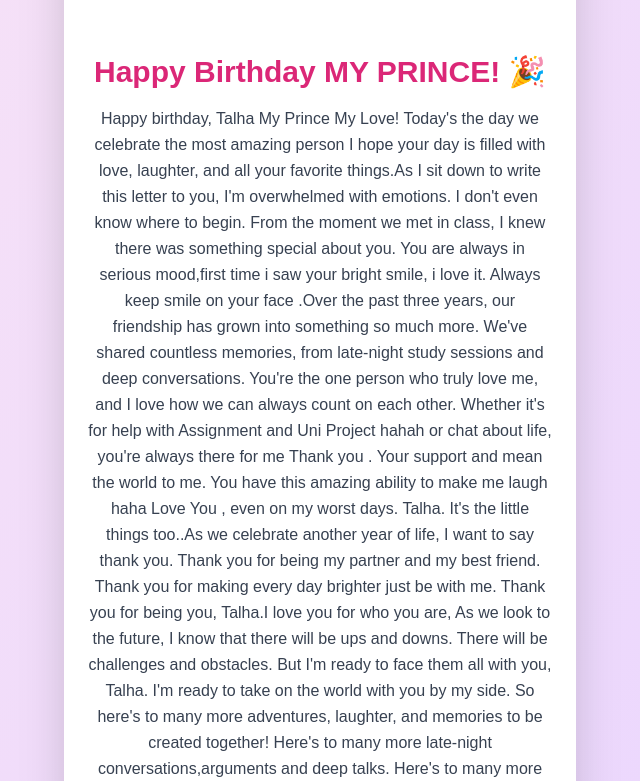
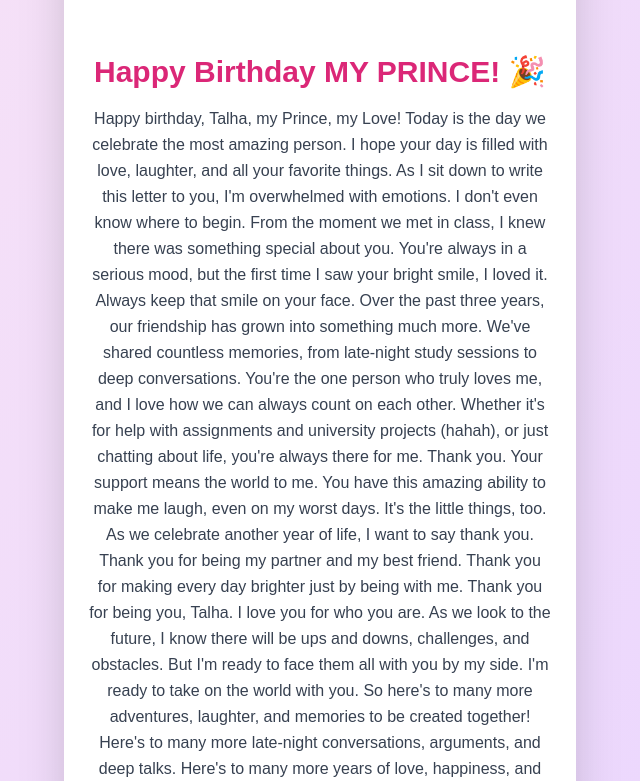
Before and after one commit to Sadia871/Talha, a Next.js app: page / in a window 1280 px wide. Shown: the part 899-1680 px from the top of the page, without its empty margins (320-960 px from the left). Built offline with nearby package versions, Linux system fonts and the light colour scheme.

Commit message:
Updated BirthdayCard component

```diff
--- a/app/components/BirthdayCard.tsx
+++ b/app/components/BirthdayCard.tsx
@@ -1,7 +1,6 @@
 "use client";
 import Link from 'next/link';
 import Image from 'next/image';
-import { FaHeart } from 'react-icons/fa';
 
 import React, { useState, useEffect } from 'react';
 import { Heart } from 'lucide-react';
@@ -83,38 +82,21 @@ export const BirthdayCard = () => {
           </h1>
 
           <p className="text-gray-700 mb-6 leading-relaxed">
-          Happy birthday, Talha My Prince My Love!
-          Today's the day we celebrate the most amazing person
-          I hope your day is filled with love, laughter,
-          and all your favorite things.As I sit down to write this letter to you,
-           I'm overwhelmed with emotions. I don't even know where to begin.
-            From the moment we met in class, I knew there was something special
-            about you. You are always in serious mood,first time i saw your bright smile,
-            i love it. Always keep smile on your face .Over the past three years,
-            our friendship has grown into something so much more. We've shared countless memories,
-            from late-night study sessions and deep conversations.
-            You're the one person who truly love me, and I love how
-             we can always count on each other. Whether it's for help with
-            Assignment and Uni Project hahah or chat about life,
-            you're always there for me Thank you . Your support and mean the world to me.
-             You have this amazing ability to make me laugh haha Love You ,
-           even on my worst days. Talha. It's the little things too..As we celebrate
-           another year of life,
-            I want to say thank you. Thank you for being my partner
-             and my best friend. Thank you for making every day brighter
-            just be with me. Thank you for being you, Talha.I love you for
-            who you are, As we look to the future, I know that there will be ups and downs.
-             There will be challenges and obstacles. But I'm ready to face them
-          all with you, Talha. I'm ready to take on the world with you by my side.
+  Happy birthday, Talha, my Prince, my Love! Today is the day we celebrate the most amazing person. I hope your day is filled with love, laughter, and all your favorite things.
 
-          So here's to many more adventures,
-          laughter, and memories to be created together!
-          Here's to many more late-night conversations,arguments and deep talks.
-          Here's to many more years of love, happiness, and growth together.
+  As I sit down to write this letter to you, I&apos;m overwhelmed with emotions. I don&apos;t even know where to begin. From the moment we met in class, I knew there was something special about you. You&apos;re always in a serious mood, but the first time I saw your bright smile, I loved it. Always keep that smile on your face.
 
-          Happy birthday, my love! I love you more than words can express.
+  Over the past three years, our friendship has grown into something much more. We&apos;ve shared countless memories, from late-night study sessions to deep conversations. You&apos;re the one person who truly loves me, and I love how we can always count on each other. Whether it&apos;s for help with assignments and university projects (hahah), or just chatting about life, you&apos;re always there for me. Thank you. Your support means the world to me. You have this amazing ability to make me laugh, even on my worst days.
 
-          </p>
+  It&apos;s the little things, too. As we celebrate another year of life, I want to say thank you. Thank you for being my partner and my best friend. Thank you for making every day brighter just by being with me. Thank you for being you, Talha. I love you for who you are.
+
+  As we look to the future, I know there will be ups and downs, challenges, and obstacles. But I&apos;m ready to face them all with you by my side. I&apos;m ready to take on the world with you.
+
+  So here&apos;s to many more adventures, laughter, and memories to be created together! Here&apos;s to many more late-night conversations, arguments, and deep talks. Here&apos;s to many more years of love, happiness, and growth together.
+
+  Happy birthday, my love! I love you more than words can express.
+</p>
+
 
           <div className="text-sm text-pink-500 font-semibold animate-pulse">
             With Love ❤️
--- a/app/components/Navbar.tsx
+++ b/app/components/Navbar.tsx
@@ -1,23 +1,24 @@
 import React from 'react';
+import Link from 'next/link';
 import { Heart } from 'lucide-react';
 
 const Navbar = () => {
   return (
     <nav className="bg-pink-500 p-4 shadow-lg fixed top-0 w-full z-50">
       <div className="max-w-6xl mx-auto flex justify-between items-center">
-        <a
+      <Link
         href="/"
         className="text-white text-xl font-bold flex items-center gap-2 hover:text-pink-200 transition-colors"
       >
         <Heart size={24} className="text-white" />
         Birthday Boy
-        </a>
-        <a
+      </Link>
+      <Link
         href="./app/components/memories.tsx"
         className="text-white hover:bg-pink-600 px-4 py-2 rounded-lg transition-colors"
       >
         Memories
-        </a>
+      </Link>
       </div>
     </nav>
   );
```
Lines whose indentation alone changed are shown as unchanged.
